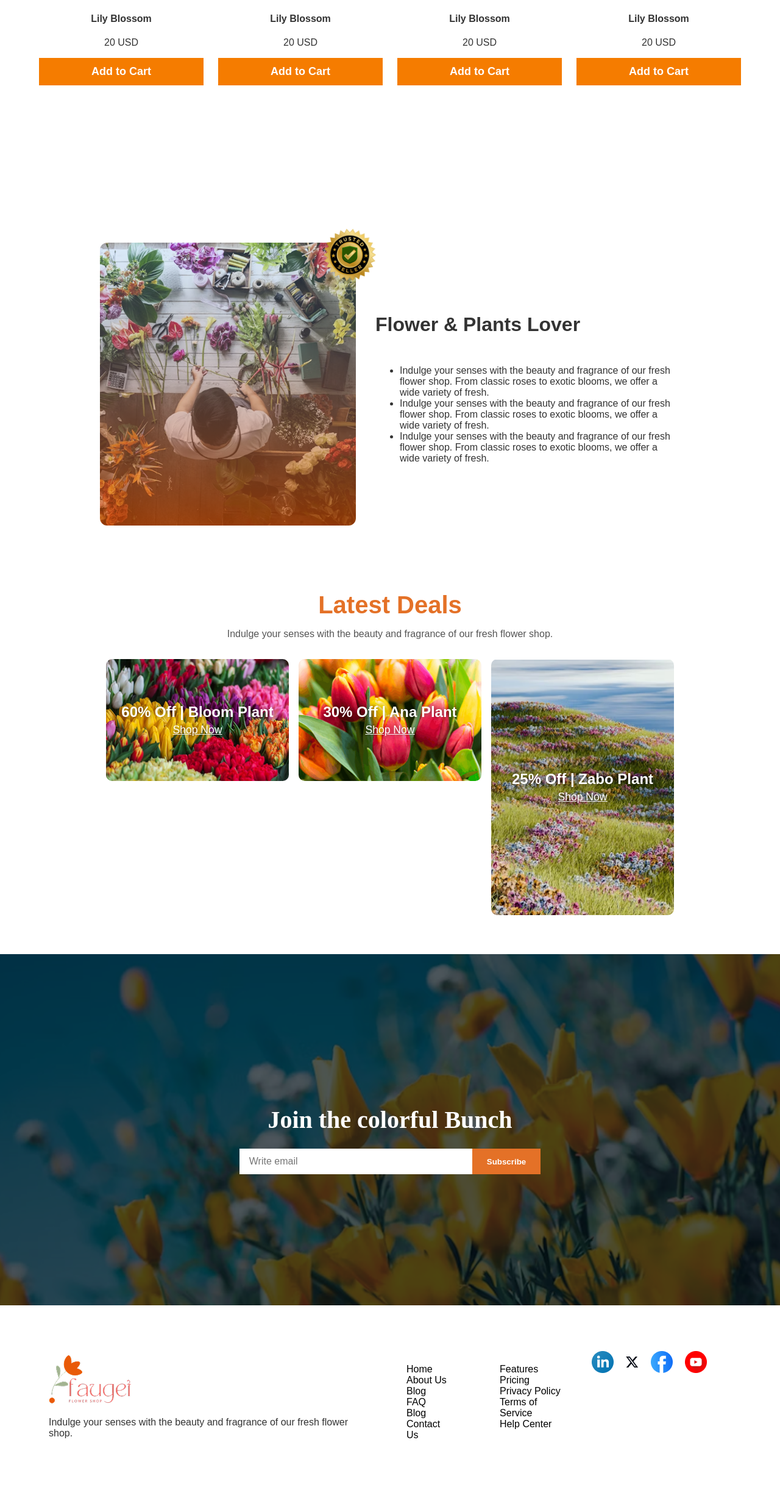
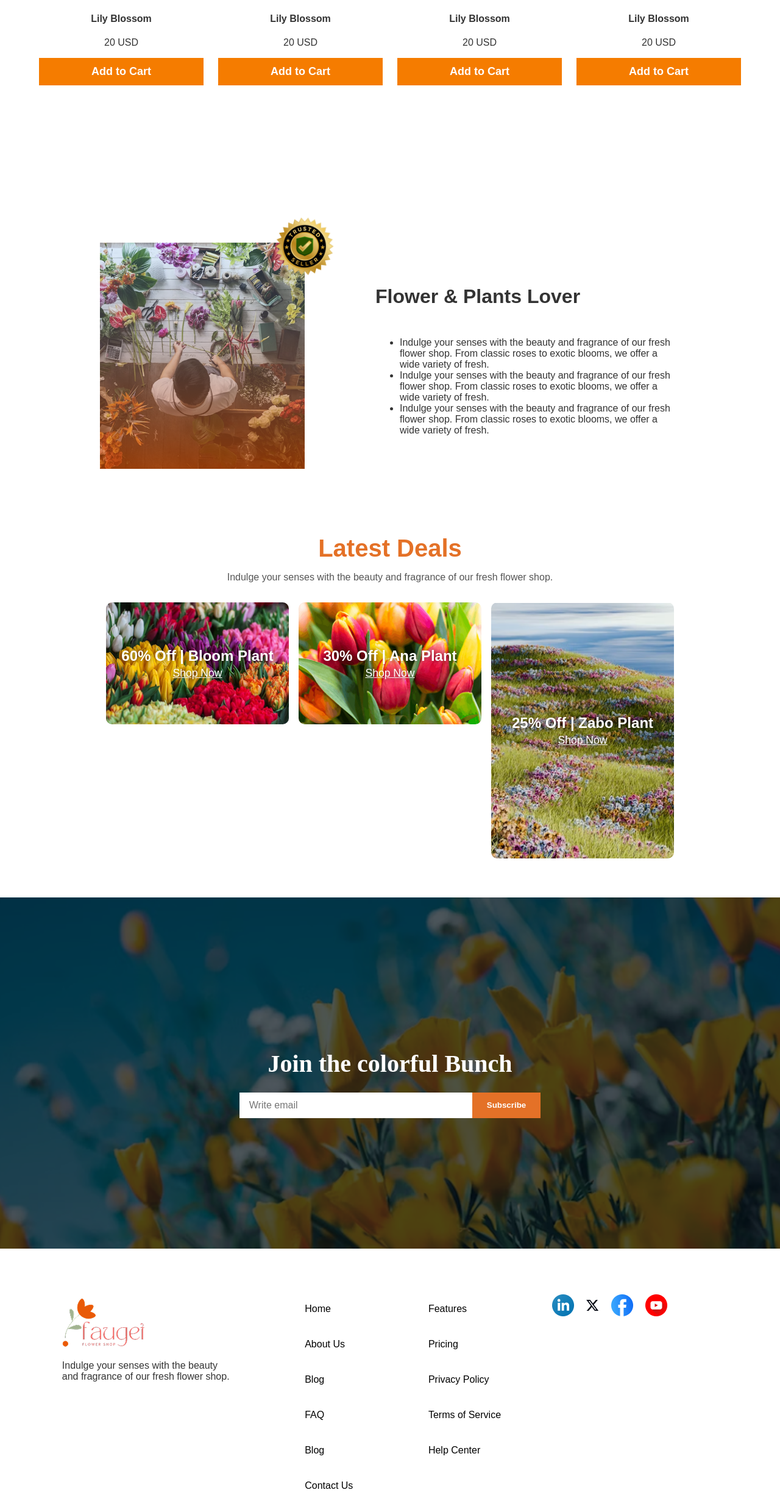
Before and after one commit to AhmetChatgami/assignment-two, a plain HTML site: page index.html in a window 1280 px wide. Shown: the part 1782-4262 px from the top of the page at 61% size. Before the commit the page ends 4241 px from the top, so only its background shows below. Drawn offline with Linux system fonts and the light colour scheme.

Commit message:
made footer responsive

```diff
--- a/index.html
+++ b/index.html
@@ -151,7 +151,7 @@
   <div class="footer">
     <div>
       <img src="images/logo.png" alt="">
-      <p>Indulge your senses with the beauty and fragrance of our fresh flower shop. </p>
+      <p>Indulge your senses with the beauty <br> and fragrance of our fresh flower shop. </p>
     </div>
     <div>
       <ul class="kahini">
--- a/style.css
+++ b/style.css
@@ -129,16 +129,17 @@ font-size: larger;
 }
 
 .image-wrapper img {
-  width: 100%;
-  border-radius: 12px;
+  width: 80%;
+  height: ;
+  border-radius: px;
   /* box-shadow: 0 6px 16px rgba(0,0,0,0.1); */
 }
 
 .badge {
   position: absolute;
-  top: -40px;
-  left: 350px;
-  right: -50px;
+  top: -60px;
+  left: 270px;
+  right: -15px;
 
 }
 
@@ -300,12 +301,12 @@ button:hover {
 .footer{
   display: flex;
   list-style: none;
-  text-decoration: none;
   gap: 40px ;
   text-decoration: none;
   margin: 80px 80px;
   justify-content: center;
   ;
+  justify-content: space-around;
 }
 .kahini{
   margin: 10 10px ;
@@ -313,7 +314,10 @@ button:hover {
   text-decoration: none;
   gap: 40px ;
   align-items: ;
-  flex-direction: row;
+  margin-top: 10px;
+  display: flex;
+  flex-direction: column;
+
 }
 
 .footer-socials{
@@ -356,6 +360,24 @@ button:hover {
 /* Responsive */
 @media screen and (max-width: 576px){
   .navbar, .navs, .banner-image, .banner{
-    flex-direction: column;
+    flex-direction:column-reverse;
   }
 }
+
+@media (max-width: 768px) {
+  .footer {
+    flex-direction: column;
+    align-i;
+    text-align: cente;
+    padding: 24px;
+  }
+
+  .kahini {
+    margin-bottom: 24px;
+    padding: 0;
+  }
+
+  /* .footer-socials {
+    justify-content: center; */
+  }
+}
```
